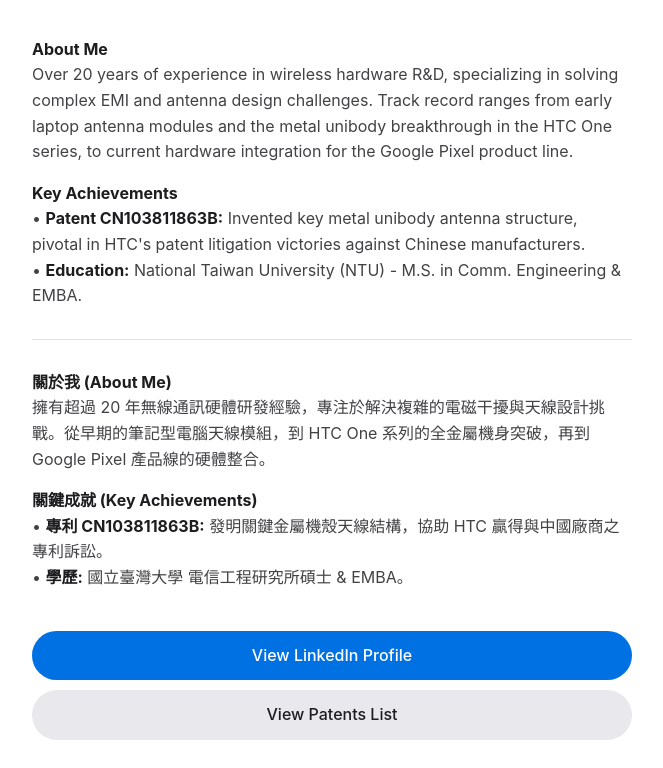
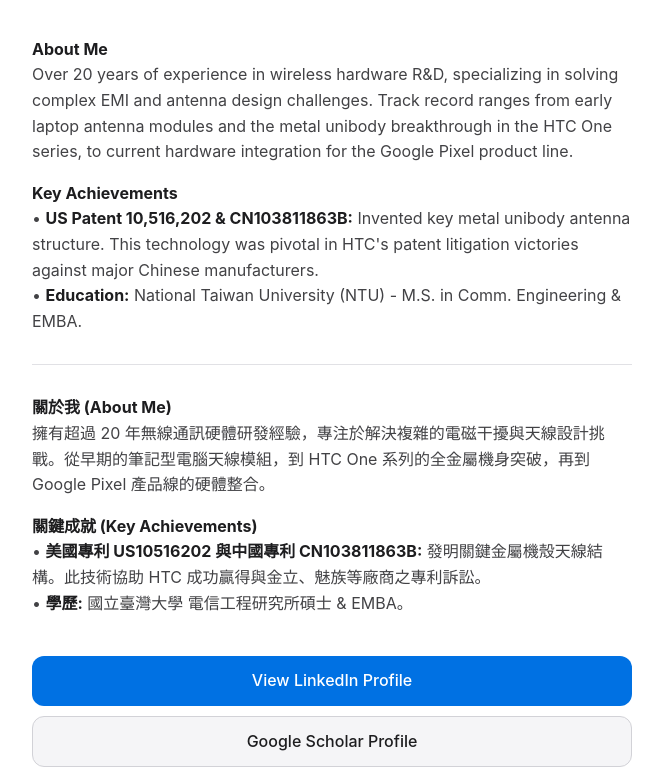
Before and after one commit to Naigee2025/saigontsai.github.io, a plain HTML site: page index.html in a window 1280 px wide. Shown: the part 192-960 px from the top of the page, without its empty margins (308-971 px from the left). Drawn offline with Linux system fonts and the light colour scheme.

Commit message:
Update index.html

```diff
--- a/index.html
+++ b/index.html
@@ -51,7 +51,7 @@
             box-shadow: 0 10px 30px rgba(0,0,0,0.05);
             max-width: 600px;
             width: 100%;
-            text-align: left; /* 改為靠左對齊，閱讀長文較舒適 */
+            text-align: left;
         }
         .card-header { text-align: center; margin-bottom: 40px; }
         h1 { margin-bottom: 5px; color: #1d1d1f; }
@@ -61,20 +61,25 @@
         .bio strong { color: #1d1d1f; }
         .divider { height: 1px; background: #e1e1e5; border: none; margin: 30px 0; }
         .links { margin-top: 40px; display: flex; flex-direction: column; gap: 10px; text-align: center; }
+
+        /* 按鈕樣式優化 */
         .btn {
-            display: inline-block;
+            display: block; /* 讓按鈕佔滿寬度，手機版更好按 */
             padding: 12px 24px;
             background-color: #0071e3;
             color: white;
             text-decoration: none;
-            border-radius: 980px;
+            border-radius: 12px; /* 稍微方一點的圓角，更現代 */
             font-weight: 500;
             transition: background 0.3s;
             text-align: center;
         }
         .btn:hover { background-color: #0077ed; }
-        .btn.secondary { background-color: #e8e8ed; color: #1d1d1f; }
-        .btn.secondary:hover { background-color: #d2d2d7; }
+
+        /* 次要按鈕樣式 (灰色) */
+        .btn.secondary { background-color: #f5f5f7; color: #1d1d1f; border: 1px solid #d2d2d7; }
+        .btn.secondary:hover { background-color: #e8e8ed; }
+
         .footer { margin-top: 40px; font-size: 12px; color: #86868b; text-align: center;}
     </style>
 </head>
@@ -92,7 +97,7 @@
             Over 20 years of experience in wireless hardware R&D, specializing in solving complex EMI and antenna design challenges. Track record ranges from early laptop antenna modules and the metal unibody breakthrough in the HTC One series, to current hardware integration for the Google Pixel product line.</p>
 
             <p><strong>Key Achievements</strong><br>
-            • <strong>Patent CN103811863B:</strong> Invented key metal unibody antenna structure, pivotal in HTC's patent litigation victories against Chinese manufacturers.<br>
+            • <strong>US Patent 10,516,202 & CN103811863B:</strong> Invented key metal unibody antenna structure. This technology was pivotal in HTC's patent litigation victories against major Chinese manufacturers.<br>
             • <strong>Education:</strong> National Taiwan University (NTU) - M.S. in Comm. Engineering & EMBA.</p>
 
             <hr class="divider">
@@ -101,13 +106,16 @@
             擁有超過 20 年無線通訊硬體研發經驗，專注於解決複雜的電磁干擾與天線設計挑戰。從早期的筆記型電腦天線模組，到 HTC One 系列的全金屬機身突破，再到 Google Pixel 產品線的硬體整合。</p>
 
             <p><strong>關鍵成就 (Key Achievements)</strong><br>
-            • <strong>專利 CN103811863B:</strong> 發明關鍵金屬機殼天線結構，協助 HTC 贏得與中國廠商之專利訴訟。<br>
+            • <strong>美國專利 US10516202 與中國專利 CN103811863B:</strong> 發明關鍵金屬機殼天線結構。此技術協助 HTC 成功贏得與金立、魅族等廠商之專利訴訟。<br>
             • <strong>學歷:</strong> 國立臺灣大學 電信工程研究所碩士 & EMBA。</p>
         </div>
 
         <div class="links">
             <a href="https://www.linkedin.com/in/saigon-tsai-3ab713ba/" class="btn">View LinkedIn Profile</a>
-            <a href="https://patents.google.com/?inventor=Tiao-Hsing+Tsai" class="btn secondary">View Patents List</a>
+
+            <a href="https://scholar.google.com/" class="btn secondary">Google Scholar Profile</a>
+
+            <a href="https://patents.google.com/?inventor=Tiao-Hsing+Tsai" class="btn secondary">View US & Global Patents</a>
         </div>
 
         <div class="footer">
```
